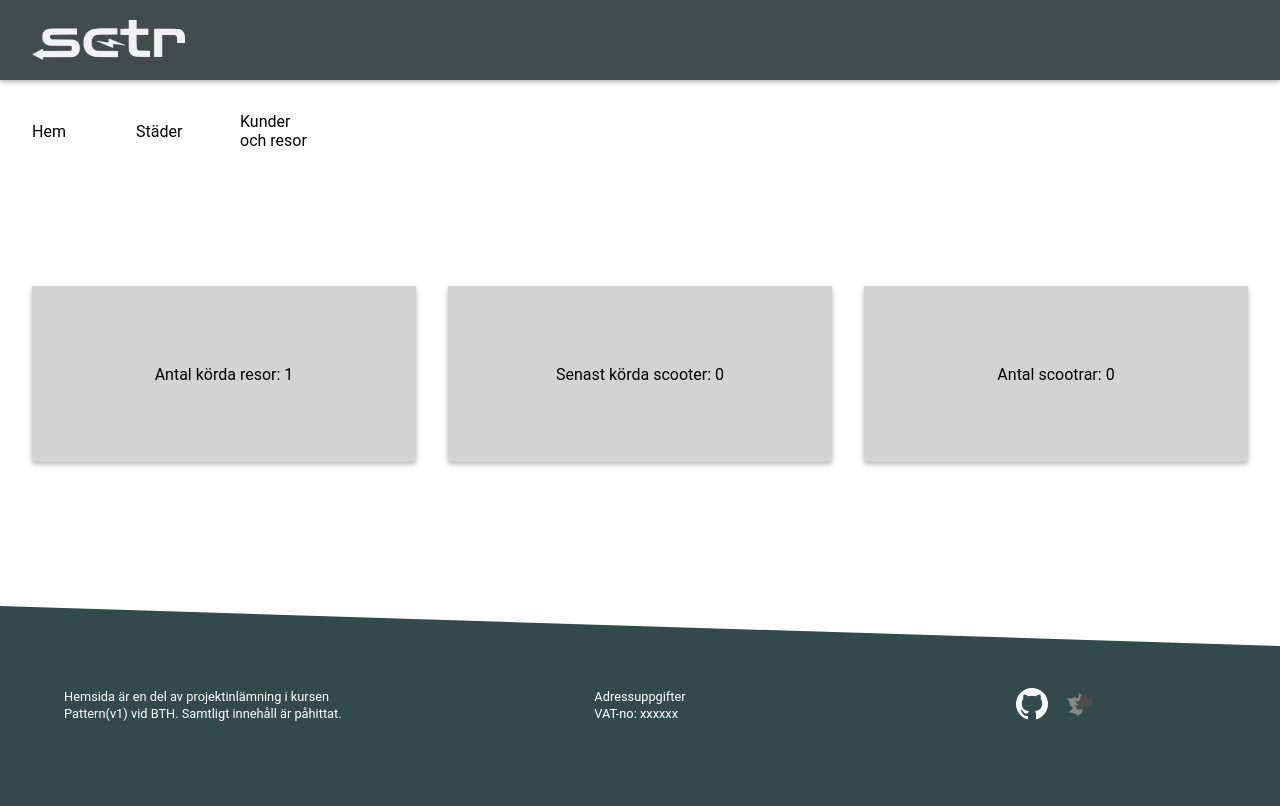
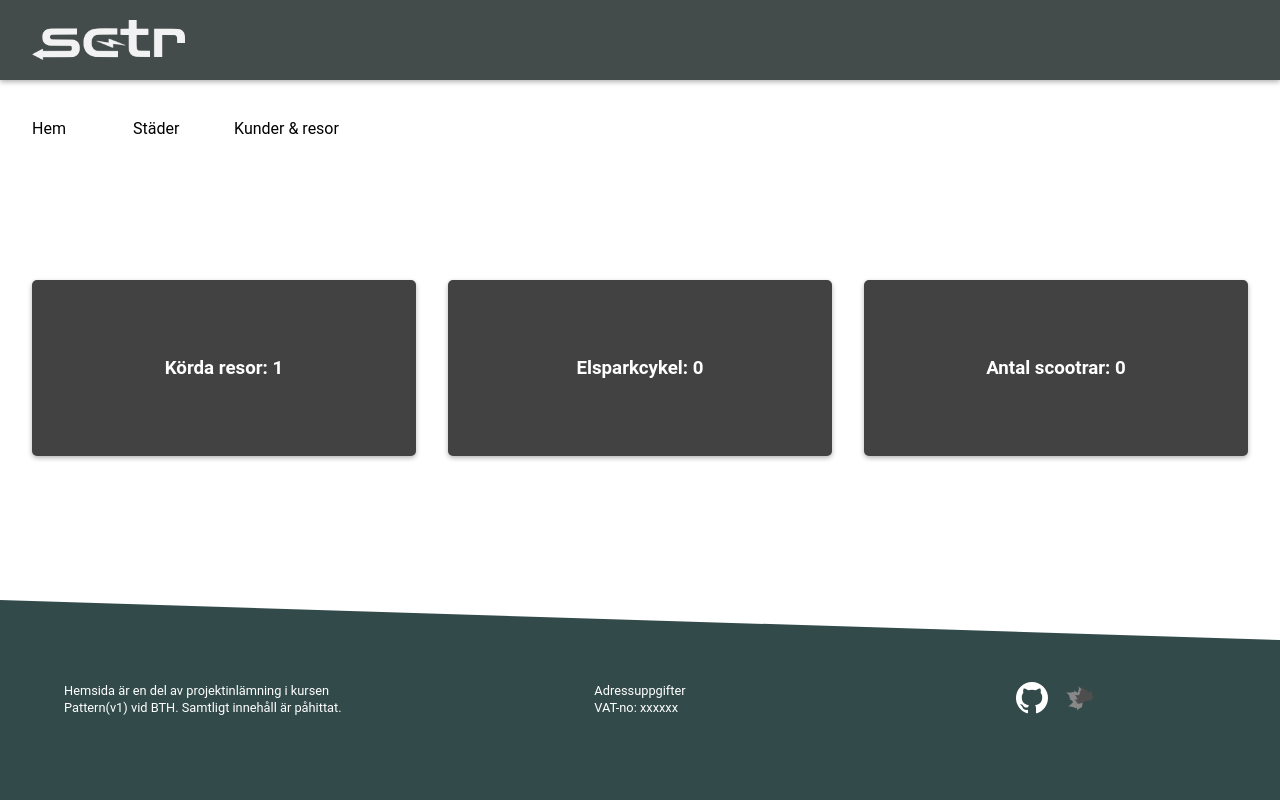
Before and after one commit to fahlstrm/pattern-adminweb, an Angular app: page / in a window 1280 px wide. Built offline with nearby package versions, Linux system fonts and the light colour scheme; no server answers; what @asymmetrik/ngx-leaflet would draw is missing.

Commit message:
adjusted home-div and nav

```diff
--- a/src/app/components/navbar/navbar.component.css
+++ b/src/app/components/navbar/navbar.component.css
@@ -1,5 +1,9 @@
 button {
     grid-column: 12;
+}
+
+a {
+    width: max-content;
 }
 
 .active {
--- a/src/app/components/navbar/navbar.component.html
+++ b/src/app/components/navbar/navbar.component.html
@@ -1,5 +1,5 @@
 
 <a routerLink="/" routerLinkActiveOptions="{ exact: true }" class="nav-link">Hem</a>
 <a routerLink="/city" routerLinkActive="active" class="nav-link">Städer</a>
-<a routerLink="/customers" routerLinkActive="active" class="nav-link">Kunder och resor</a>
+<a routerLink="/customers" routerLinkActive="active" class="nav-link">Kunder & resor</a>
 <!-- <button mat-stroked-button (click)="logout()" class="push">Logga ut</button> -->
--- a/src/app/components/routes/home/home.component.css
+++ b/src/app/components/routes/home/home.component.css
@@ -1,4 +1,7 @@
 div {
-    background-color: lightgray;
+    background-color: #424242;
+    color: white;
     height: 14vh;
+    border-radius: 5px;
+    justify-content: space-around;
 }
--- a/src/app/components/routes/home/home.component.html
+++ b/src/app/components/routes/home/home.component.html
@@ -1,11 +1,11 @@
 <div class="content-div center-content box-shadow align-items">
-    Antal körda resor: {{log.length}}
+    <h3> Körda resor: {{log.length}} </h3>
 </div>
 
 <div class="content-div center-content box-shadow align-items">
-    Senast körda scooter: {{log[log.length-1].scooter_id}}
+    <h3> Elsparkcykel: {{log[log.length-1].scooter_id}}  </h3>
 </div>
 
 <div class="content-div center-content box-shadow align-items">
-    Antal scootrar: {{scooters.length}}
+   <h3> Antal scootrar: {{scooters.length}} </h3>
 </div>
```
